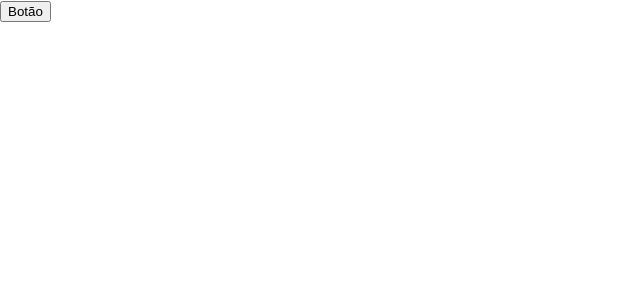
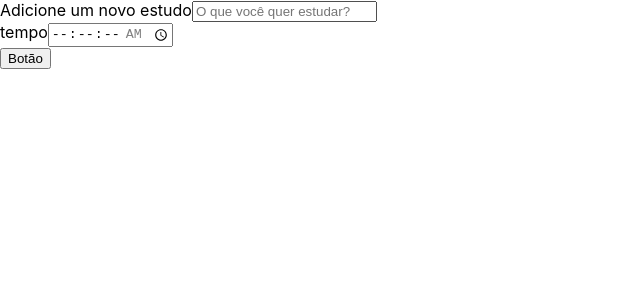
Before and after one commit to TatianePatriota/alura-studies, a React (Create React App) app: page / in a window 1280 px wide. Shown: the top 300 px of the page, without its empty margins (0-640 px from the left). Built offline with nearby package versions, Linux system fonts and the light colour scheme; the HTML template or start-up script is replaced by a standard one.

Commit message:
add o componente formulario

```diff
--- a/src/App.tsx
+++ b/src/App.tsx
@@ -1,10 +1,10 @@
 import React from 'react';
-import Button from './components/Button';
+import Formulario from './components/Formulario';
 
 function App() {
   return (
     <div className="App">
-      <Button />
+      <Formulario />
     </div>
   );
 }
--- /dev/null
+++ b/src/components/Formulario/index.tsx
@@ -0,0 +1,26 @@
+import React from "react";
+import Button from "../Button";
+
+class Formulario extends React.Component {
+  render() {
+    return(
+      <form>
+        <div>
+          <label htmlFor="tarefa">
+            Adicione um novo estudo
+          </label>
+          <input type="text" name="tarefa" id="tarefa" placeholder="O que você quer estudar?" required/>
+        </div>
+        <div>
+          <label htmlFor="tempo">
+            tempo
+          </label>
+          <input type="time" step="1" name="tempo" id="tempo" min="00:00:00" max="01:30:00" required/>
+        </div>
+          <Button />
+      </form>
+    );
+  }
+}
+
+export default Formulario;
```
